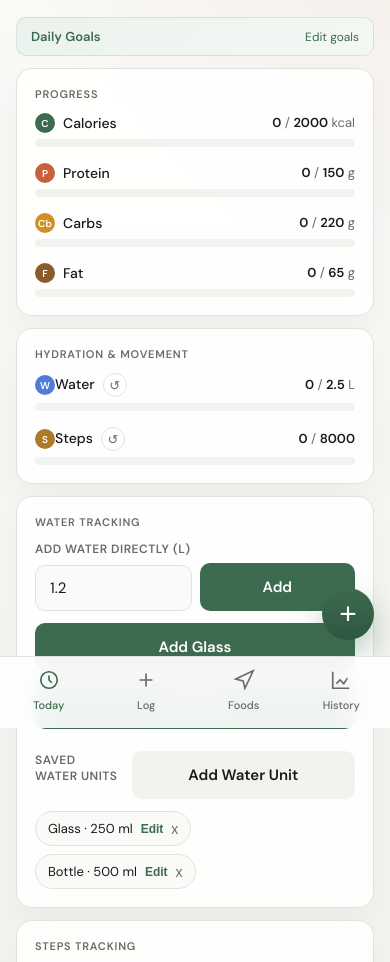
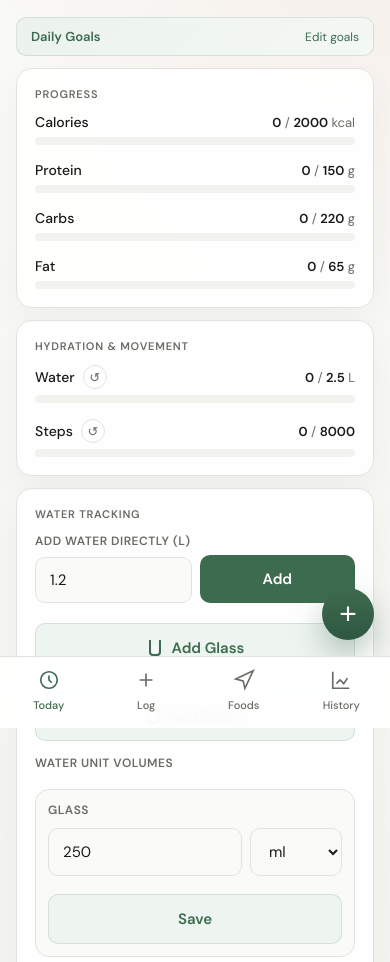
Before and after one commit to James-10-24/fitness-tracker, a website: page index.html in a window 390 px wide. Shown: the part 116-1078 px from the top of the page. Drawn offline with nearby package versions, Linux system fonts and the light colour scheme.

Commit message:
Simplify water units and over-limit warnings

```diff
--- a/app.js
+++ b/app.js
@@ -31,7 +31,7 @@ function loadState() {
       state = { ...state, ...JSON.parse(raw) };
       state.waterLogs = Array.isArray(state.waterLogs) ? state.waterLogs : [];
       state.stepLogs = Array.isArray(state.stepLogs) ? state.stepLogs : [];
-      state.waterUnits = Array.isArray(state.waterUnits) && state.waterUnits.length ? state.waterUnits.map(normalizeWaterUnit) : defaultWaterUnits();
+      state.waterUnits = defaultWaterUnits(state.waterUnits);
       state.foods = Array.isArray(state.foods) ? state.foods.map(normalizeFoodRecord) : [];
       state.goals = { cal: 2000, pro: 150, carb: 220, fat: 65, water: 2.5, steps: 8000, ...(state.goals || {}) };
     }
@@ -39,9 +39,7 @@ function loadState() {
     console.error("Failed to load state", error);
   }
 
-  if (!Array.isArray(state.waterUnits) || !state.waterUnits.length) {
-    state.waterUnits = defaultWaterUnits();
-  }
+  state.waterUnits = defaultWaterUnits(state.waterUnits);
 }
 
 function todayStr() {
@@ -70,10 +68,13 @@ function uid() {
   return Math.random().toString(36).slice(2) + Date.now().toString(36);
 }
 
-function defaultWaterUnits() {
+function defaultWaterUnits(existingUnits = []) {
+  const existing = Array.isArray(existingUnits) ? existingUnits : [];
+  const glass = existing.find((unit) => String(unit.name).toLowerCase() === "glass");
+  const bottle = existing.find((unit) => String(unit.name).toLowerCase() === "bottle");
   return [
-    normalizeWaterUnit({ id: uid(), name: "Glass", ml: 250 }),
-    normalizeWaterUnit({ id: uid(), name: "Bottle", ml: 500 })
+    normalizeWaterUnit({ id: glass?.id || "glass-unit", name: "Glass", ml: glass?.ml || 250 }),
+    normalizeWaterUnit({ id: bottle?.id || "bottle-unit", name: "Bottle", ml: bottle?.ml || 500 })
   ];
 }
 
@@ -283,6 +284,10 @@ function renderToday() {
   document.getElementById("fat-progress-wrap").classList.toggle("progress-over", totalFat > goalFat);
   document.getElementById("water-progress-wrap").classList.toggle("progress-over", totalWater > goalWater);
   document.getElementById("steps-progress-wrap").classList.toggle("progress-over", totalSteps > goalSteps);
+  document.getElementById("prog-cal-warning").classList.toggle("hidden", totalCal <= goalCal);
+  document.getElementById("prog-pro-warning").classList.toggle("hidden", totalPro <= goalPro);
+  document.getElementById("prog-carb-warning").classList.toggle("hidden", totalCarb <= goalCarb);
+  document.getElementById("prog-fat-warning").classList.toggle("hidden", totalFat <= goalFat);
 
   const list = document.getElementById("today-meal-list");
   if (!logs.length) {
@@ -374,52 +379,30 @@ function resetStepsToday() {
   showToast("Steps reset for today");
 }
 
-function openWaterUnitModal(id = "") {
-  const existing = state.waterUnits.find((unit) => unit.id === id);
-  document.getElementById("water-unit-edit-id").value = id;
-  document.getElementById("water-unit-modal-title").textContent = existing ? "Edit Water Unit" : "Add Water Unit";
-  document.getElementById("water-unit-name").value = existing ? existing.name : "";
-  if (existing) {
-    document.getElementById("water-unit-volume").value = existing.ml >= 1000 && existing.ml % 1000 === 0 ? existing.ml / 1000 : existing.ml;
-    document.getElementById("water-unit-volume-unit").value = existing.ml >= 1000 && existing.ml % 1000 === 0 ? "l" : "ml";
-  } else {
-    document.getElementById("water-unit-volume").value = "250";
-    document.getElementById("water-unit-volume-unit").value = "ml";
-  }
-  document.getElementById("overlay-water-unit").classList.add("open");
-}
-
-function saveWaterUnit() {
-  const name = document.getElementById("water-unit-name").value.trim();
-  const volume = normalizePositiveNumber(document.getElementById("water-unit-volume").value, 0);
-  const volumeUnit = document.getElementById("water-unit-volume-unit").value;
-
-  if (!name) {
-    showToast("Enter a unit name");
+function saveWaterUnitVolume(id) {
+  const volumeInput = document.getElementById(`water-unit-volume-${id}`);
+  const unitInput = document.getElementById(`water-unit-unit-${id}`);
+  const unit = state.waterUnits.find((entry) => entry.id === id);
+  if (!volumeInput || !unitInput || !unit) {
+    showToast("Water unit not found");
     return;
   }
+
+  const volume = normalizePositiveNumber(volumeInput.value, 0);
+  const volumeUnit = unitInput.value;
   if (volume <= 0) {
     showToast("Enter a valid water volume");
     return;
   }
 
   const ml = volumeUnit === "l" ? Math.round(volume * 1000) : Math.round(volume);
-  const editId = document.getElementById("water-unit-edit-id").value;
-  if (editId) {
-    const index = state.waterUnits.findIndex((unit) => unit.id === editId);
-    if (index >= 0) {
-      state.waterUnits[index] = normalizeWaterUnit({ ...state.waterUnits[index], name, ml });
-    }
-  } else {
-    state.waterUnits.push(normalizeWaterUnit({ id: uid(), name, ml }));
+  const index = state.waterUnits.findIndex((entry) => entry.id === id);
+  if (index >= 0) {
+    state.waterUnits[index] = normalizeWaterUnit({ ...state.waterUnits[index], ml });
   }
   saveState();
   renderWaterUnits();
-  closeModal("water-unit");
-  document.getElementById("water-unit-name").value = "";
-  document.getElementById("water-unit-volume").value = "250";
-  document.getElementById("water-unit-volume-unit").value = "ml";
-  showToast(editId ? `${name} updated` : `${name} saved`);
+  showToast(`${unit.name} volume updated`);
 }
 
 function removeWaterUnit(id) {
@@ -439,15 +422,24 @@ function renderWaterUnits() {
   }
 
   unitList.innerHTML = state.waterUnits.map((unit) => `
-    <div class="water-unit-chip">
-      <span>${escHtml(unit.name)} · ${formatWaterUnit(unit.ml)}</span>
-      <button class="water-unit-edit" onclick="openWaterUnitModal('${unit.id}')" title="Edit">Edit</button>
-      <button class="water-unit-delete" onclick="removeWaterUnit('${unit.id}')" title="Remove">x</button>
+    <div class="water-unit-card">
+      <div class="form-label" style="margin:0">${escHtml(unit.name)}</div>
+      <div class="water-unit-volume-row">
+        <input class="form-input" id="water-unit-volume-${unit.id}" type="number" min="1" step="1" value="${unit.ml >= 1000 && unit.ml % 1000 === 0 ? unit.ml / 1000 : unit.ml}">
+        <select class="form-input water-unit-select" id="water-unit-unit-${unit.id}">
+          <option value="ml" ${unit.ml >= 1000 && unit.ml % 1000 === 0 ? "" : "selected"}>ml</option>
+          <option value="l" ${unit.ml >= 1000 && unit.ml % 1000 === 0 ? "selected" : ""}>L</option>
+        </select>
+      </div>
+      <button class="btn btn-secondary quick-track-btn secondary-quiet" onclick="saveWaterUnitVolume('${unit.id}')">Save</button>
     </div>
   `).join("");
 
   actionList.innerHTML = state.waterUnits.map((unit) => `
-    <button class="btn btn-primary water-action-btn" onclick="addWaterByUnit('${unit.id}')">Add ${escHtml(unit.name)}</button>
+    <button class="btn btn-secondary quick-track-btn secondary-quiet water-action-btn" onclick="addWaterByUnit('${unit.id}')">
+      <span class="water-action-icon">${unit.name === "Bottle" ? "<span class='bottle-icon'></span>" : "<span class='glass-icon'></span>"}</span>
+      <span>Add ${escHtml(unit.name)}</span>
+    </button>
   `).join("");
 }
 
--- a/index.html
+++ b/index.html
@@ -32,31 +32,35 @@
       <div class="card-label">Progress</div>
       <div class="progress-wrap" id="cal-progress-wrap">
         <div class="progress-top">
-          <span class="progress-name"><span class="metric-icon metric-cal">C</span>Calories</span>
+          <span class="progress-name">Calories</span>
           <span class="progress-nums"><span id="prog-cal-curr">0</span> / <span id="prog-cal-goal">2000</span> kcal</span>
         </div>
         <div class="progress-bar-bg"><div class="progress-bar-fill fill-cal" id="prog-cal-bar" style="width: 0%"></div></div>
+        <div class="progress-warning hidden" id="prog-cal-warning">You've hit your calorie limit for today. Time to wind down!</div>
       </div>
       <div class="progress-wrap" id="pro-progress-wrap">
         <div class="progress-top">
-          <span class="progress-name"><span class="metric-icon metric-pro">P</span>Protein</span>
+          <span class="progress-name">Protein</span>
           <span class="progress-nums"><span id="prog-pro-curr">0</span> / <span id="prog-pro-goal">150</span> g</span>
         </div>
         <div class="progress-bar-bg"><div class="progress-bar-fill fill-pro" id="prog-pro-bar" style="width: 0%"></div></div>
+        <div class="progress-warning hidden" id="prog-pro-warning">Protein's maxed out! Your muscles have had enough for today.</div>
       </div>
       <div class="progress-wrap" id="carb-progress-wrap">
         <div class="progress-top">
-          <span class="progress-name"><span class="metric-icon metric-carb">Cb</span>Carbs</span>
+          <span class="progress-name">Carbs</span>
           <span class="progress-nums"><span id="prog-carb-curr">0</span> / <span id="prog-carb-goal">220</span> g</span>
         </div>
         <div class="progress-bar-bg"><div class="progress-bar-fill fill-carb" id="prog-carb-bar" style="width: 0%"></div></div>
+        <div class="progress-warning hidden" id="prog-carb-warning">Carb limit reached. Give your energy stores a rest!</div>
       </div>
       <div class="progress-wrap" id="fat-progress-wrap" style="margin-bottom: 0">
         <div class="progress-top">
-          <span class="progress-name"><span class="metric-icon metric-fat">F</span>Fat</span>
+          <span class="progress-name">Fat</span>
           <span class="progress-nums"><span id="prog-fat-curr">0</span> / <span id="prog-fat-goal">65</span> g</span>
         </div>
         <div class="progress-bar-bg"><div class="progress-bar-fill fill-fat" id="prog-fat-bar" style="width: 0%"></div></div>
+        <div class="progress-warning hidden" id="prog-fat-warning">Fat intake is over the limit. Keep it light for the rest of the day.</div>
       </div>
     </div>
 
@@ -65,7 +69,7 @@
       <div class="progress-wrap" id="water-progress-wrap">
         <div class="progress-top">
           <span class="progress-name progress-name-with-action">
-            <span><span class="metric-icon metric-water">W</span>Water</span>
+            <span>Water</span>
             <button class="mini-icon-btn" onclick="resetWaterToday()" title="Reset water today" aria-label="Reset water today">↺</button>
           </span>
           <span class="progress-nums"><span id="prog-water-curr">0</span> / <span id="prog-water-goal">2.5</span> L</span>
@@ -75,7 +79,7 @@
       <div class="progress-wrap" id="steps-progress-wrap" style="margin-bottom: 0">
         <div class="progress-top">
           <span class="progress-name progress-name-with-action">
-            <span><span class="metric-icon metric-steps">S</span>Steps</span>
+            <span>Steps</span>
             <button class="mini-icon-btn" onclick="resetStepsToday()" title="Reset steps today" aria-label="Reset steps today">↺</button>
           </span>
           <span class="progress-nums"><span id="prog-steps-curr">0</span> / <span id="prog-steps-goal">8000</span></span>
@@ -93,8 +97,7 @@
       </div>
       <div id="water-unit-actions" class="water-action-grid"></div>
       <div class="quick-track-header-inline">
-        <label class="form-label">Saved Water Units</label>
-        <button class="btn btn-secondary quick-track-btn" onclick="openWaterUnitModal()">Add Water Unit</button>
+        <label class="form-label">Water Unit Volumes</label>
       </div>
       <div id="water-unit-list" class="water-unit-list"></div>
     </div>
@@ -447,26 +450,6 @@
     </div>
   </div>
 
-  <div class="overlay" id="overlay-water-unit" onclick="closeModal('water-unit')">
-    <div class="sheet" onclick="event.stopPropagation()">
-      <div class="sheet-handle"></div>
-      <div class="sheet-title" id="water-unit-modal-title">Add Water Unit</div>
-      <input type="hidden" id="water-unit-edit-id">
-      <div class="water-unit-builder">
-        <input class="form-input" id="water-unit-name" placeholder="e.g. Glass">
-        <div class="water-unit-volume-row">
-          <input class="form-input" id="water-unit-volume" type="number" min="1" step="1" value="250" placeholder="250">
-          <select class="form-input water-unit-select" id="water-unit-volume-unit">
-            <option value="ml">ml</option>
-            <option value="l">L</option>
-          </select>
-        </div>
-        <button class="btn btn-primary" onclick="saveWaterUnit()">Save Water Unit</button>
-        <button class="btn btn-secondary" onclick="closeModal('water-unit')">Cancel</button>
-      </div>
-    </div>
-  </div>
-
   <div class="toast" id="toast"></div>
 
   <div class="water-cheer hidden" id="water-cheer" aria-hidden="true">
--- a/styles.css
+++ b/styles.css
@@ -155,9 +155,6 @@ h2,
 .progress-name {
   font-size: 14px;
   font-weight: 500;
-  display: inline-flex;
-  align-items: center;
-  gap: 8px;
 }
 
 .progress-name-with-action {
@@ -217,41 +214,11 @@ h2,
   background: #e05555;
 }
 
-.metric-icon {
-  width: 20px;
-  height: 20px;
-  border-radius: 50%;
-  display: inline-flex;
-  align-items: center;
-  justify-content: center;
-  font-size: 10px;
-  font-weight: 700;
-  color: #fff;
-  flex: 0 0 auto;
-}
-
-.metric-cal {
-  background: #3d6b4f;
-}
-
-.metric-pro {
-  background: #c8603a;
-}
-
-.metric-carb {
-  background: #d38e24;
-}
-
-.metric-fat {
-  background: #8a5b2b;
-}
-
-.metric-water {
-  background: #4f7bd9;
-}
-
-.metric-steps {
-  background: #ad7a28;
+.progress-warning {
+  color: #c8603a;
+  font-size: 12px;
+  line-height: 1.4;
+  margin-top: 8px;
 }
 
 .quick-track-row {
@@ -264,6 +231,12 @@ h2,
   width: auto;
   margin-top: 0;
   padding-inline: 16px;
+}
+
+.quick-track-btn.secondary-quiet {
+  background: #eef4f0;
+  color: var(--accent);
+  border: 1px solid rgba(61, 107, 79, 0.15);
 }
 
 .mini-icon-btn {
@@ -290,15 +263,10 @@ h2,
 
 .quick-track-header-inline {
   display: flex;
-  justify-content: space-between;
+  justify-content: flex-start;
   align-items: center;
   gap: 12px;
   margin-top: 14px;
-}
-
-.water-unit-builder {
-  display: grid;
-  gap: 8px;
 }
 
 .water-unit-volume-row {
@@ -312,41 +280,21 @@ h2,
 }
 
 .water-unit-list {
-  display: flex;
-  flex-wrap: wrap;
-  gap: 8px;
+  display: grid;
+  gap: 10px;
   margin-top: 12px;
 }
 
-.water-unit-chip {
-  display: inline-flex;
-  align-items: center;
-  gap: 8px;
+.water-unit-card {
+  display: grid;
+  grid-template-columns: 96px 1fr auto;
+  align-items: end;
+  gap: 10px;
   background: var(--bg);
   border: 1px solid var(--border);
-  border-radius: 999px;
-  padding: 8px 12px;
+  border-radius: 14px;
+  padding: 12px;
   font-size: 13px;
-}
-
-.water-unit-delete {
-  border: none;
-  background: transparent;
-  color: var(--text2);
-  cursor: pointer;
-  font-size: 14px;
-  line-height: 1;
-}
-
-.water-unit-edit {
-  border: none;
-  background: transparent;
-  color: var(--accent);
-  cursor: pointer;
-  font-size: 12px;
-  font-weight: 600;
-  line-height: 1;
-  padding: 0;
 }
 
 .water-action-grid {
@@ -358,6 +306,62 @@ h2,
 
 .water-action-btn {
   width: 100%;
+  display: inline-flex;
+  align-items: center;
+  justify-content: center;
+  gap: 8px;
+}
+
+.water-action-icon {
+  width: 18px;
+  height: 18px;
+  display: inline-flex;
+  align-items: center;
+  justify-content: center;
+}
+
+.glass-icon,
+.bottle-icon {
+  position: relative;
+  display: inline-block;
+}
+
+.glass-icon {
+  width: 12px;
+  height: 16px;
+  border: 2px solid currentColor;
+  border-top: 0;
+  border-radius: 0 0 4px 4px;
+}
+
+.glass-icon::after {
+  content: "";
+  position: absolute;
+  left: 1px;
+  right: 1px;
+  bottom: 1px;
+  height: 7px;
+  background: rgba(255,255,255,0.4);
+  border-radius: 0 0 2px 2px;
+}
+
+.bottle-icon {
+  width: 12px;
+  height: 16px;
+  border: 2px solid currentColor;
+  border-radius: 3px 3px 4px 4px;
+}
+
+.bottle-icon::before {
+  content: "";
+  position: absolute;
+  left: 3px;
+  top: -5px;
+  width: 4px;
+  height: 5px;
+  border: 2px solid currentColor;
+  border-bottom: 0;
+  border-radius: 2px 2px 0 0;
 }
 
 .water-cheer {
@@ -1219,4 +1223,8 @@ h2,
     grid-template-columns: 1fr;
   }
 
+  .water-unit-card {
+    grid-template-columns: 1fr;
+  }
+
 }
```
